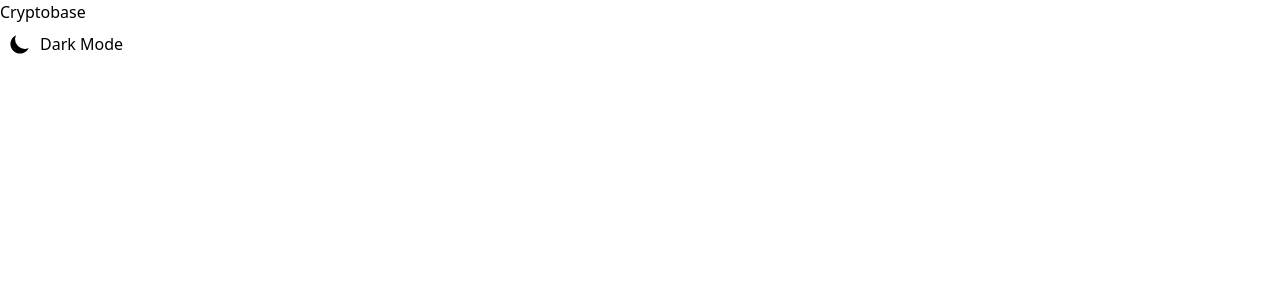
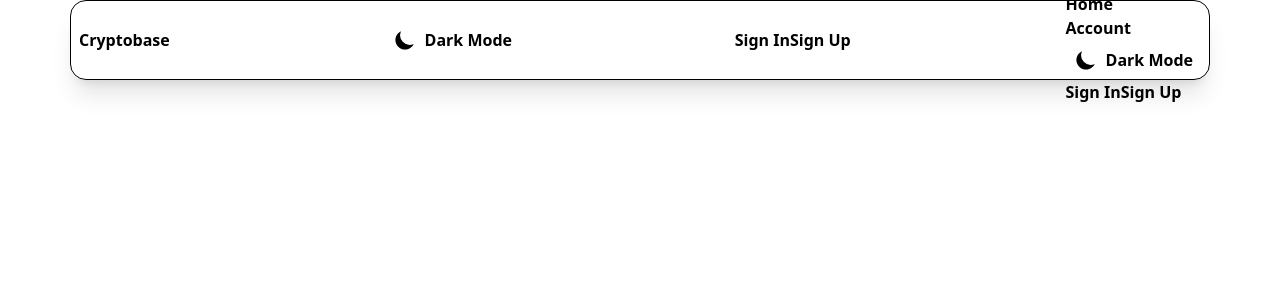
Before and after one commit to ervinkacar1991/Crypto_project_reactJS, a React (Create React App) app: page / in a window 1280 px wide. Shown: the top 300 px of the page. Built offline with nearby package versions, Linux system fonts and the light colour scheme.

Commit message:
Working on navbar

```diff
--- a/src/components/Navbar.jsx
+++ b/src/components/Navbar.jsx
@@ -1,16 +1,45 @@
 import React from "react";
 import { Link } from "react-router-dom";
 import ThemeToggle from "./ThemeToggle";
+import { AiOutlineMenu } from "react-icons/ai";
 
 const Navbar = () => {
   return (
-    <div>
+    <div className="rounded-div flex items-center justify-between h-20 font-bold">
       <Link to="/">
         <h1>Cryptobase</h1>
       </Link>
       <div>
         <ThemeToggle />
       </div>
+      <div>
+        <Link to="signin">Sign In</Link>
+        <Link to="signup">Sign Up</Link>
+      </div>
+      {/*Menu icon */}
+      <div>
+        <AiOutlineMenu />
+        {/*Mobile menu */}
+        <div>
+          <ul>
+            <li>
+              <Link to="/">Home</Link>
+            </li>
+            <li>
+              <Link to="/">Account</Link>
+            </li>
+            <ThemeToggle />
+          </ul>
+          <div>
+            <Link to="/signin">
+              <button>Sign In</button>
+            </Link>
+            <Link to="/signup">
+              <button>Sign Up</button>
+            </Link>
+          </div>
+        </div>
+      </div>
     </div>
   );
 };
--- a/tailwind.config.js
+++ b/tailwind.config.js
@@ -5,7 +5,7 @@ module.exports = {
   theme: {
     extend: {
       backgroundColor: {
-        primary: "var(--color-color-bg-primary)",
+        primary: "var(--color-bg-primary)",
         secondary: "var(--color-bg-secondary)",
         button: "var(--color-bg-button)",
       },
```
